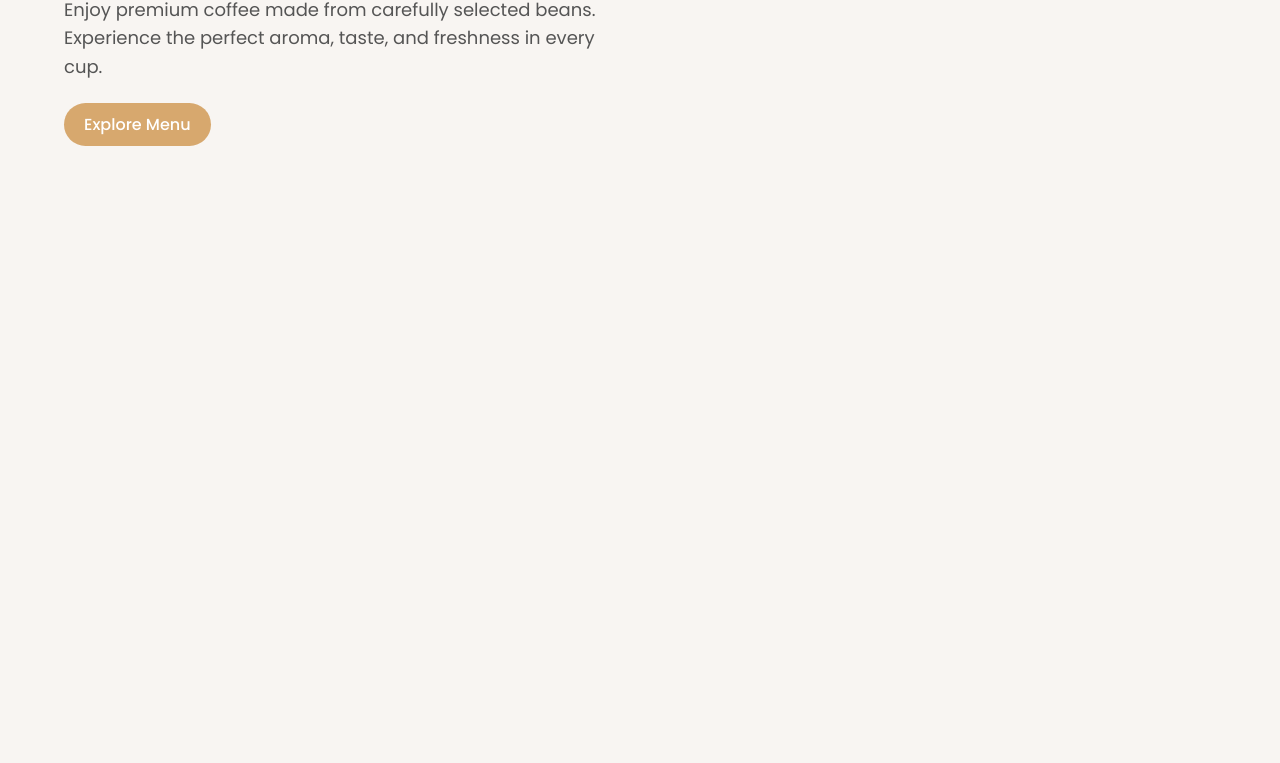
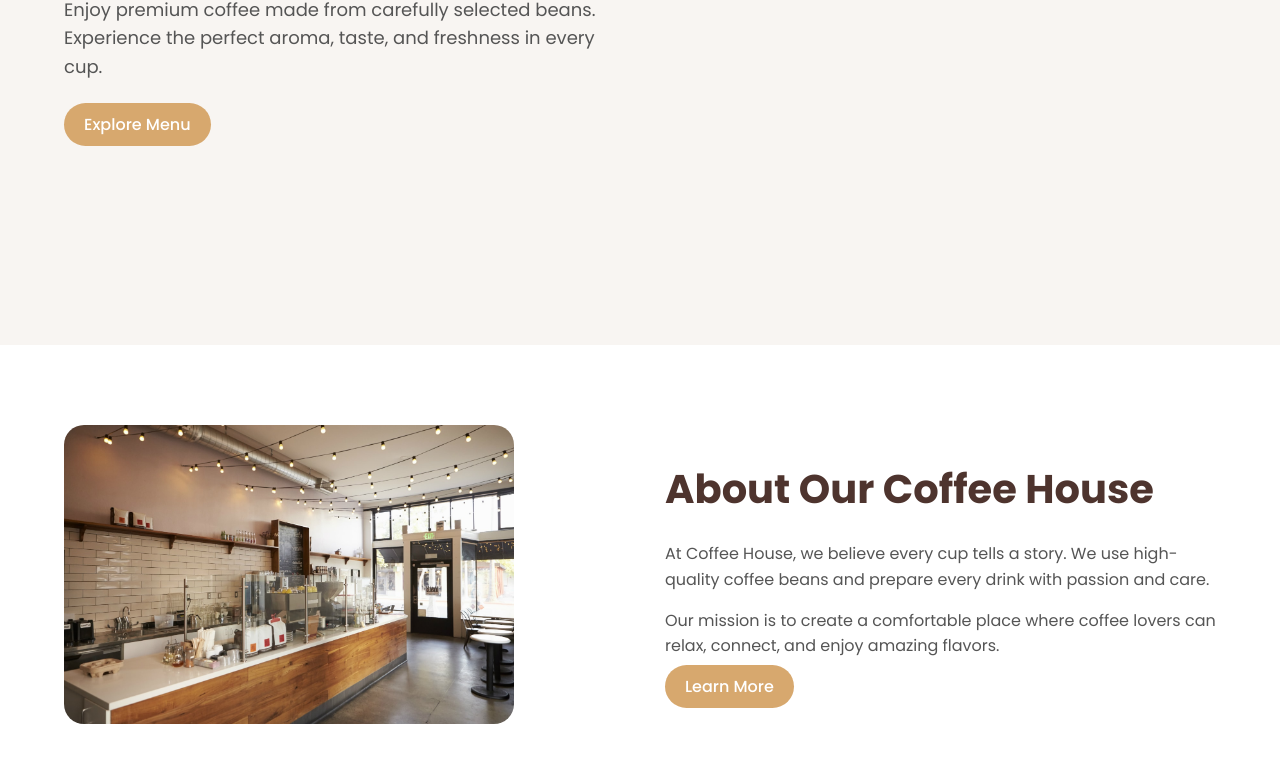
Before and after one commit to Muhammad-Ali6296/Coffee-Shop-, a plain HTML site: page index.html in a window 1280 px wide. Shown: the part 451-1214 px from the top of the page. Before the commit the page ends 800 px from the top, so only its background shows below. Drawn offline with Linux system fonts and the light colour scheme.

Commit message:
Added about section

```diff
--- a/css/style.css
+++ b/css/style.css
@@ -138,5 +138,50 @@ header{
     max-width:450px;
 }
 /* ========================================= */
+/* About Section */
+/* ========================================= */
+
+.about{
+    padding:80px 0;
+    background:white;
+}
+
+
+.about-content{
+    display:flex;
+    align-items:center;
+    gap:50px;
+}
+
+
+.about-image{
+    flex:1;
+}
+
+
+.about-image img{
+    width:100%;
+    max-width:450px;
+    border-radius:20px;
+}
+
+
+.about-text{
+    flex:1;
+}
+
+
+.about-text h2{
+    font-size:40px;
+    color:#4e342e;
+    margin-bottom:20px;
+}
+
+
+.about-text p{
+    color:#555;
+    margin-bottom:15px;
+}
+/* ========================================= */
 /* MEMBER 1 CSS END */
 /* ========================================= */
--- a/index.html
+++ b/index.html
@@ -67,6 +67,41 @@
         </div>
 
     </section>
+    <!-- ========================================= -->
+<!-- About Us Section -->
+<!-- ========================================= -->
+
+<section class="about" id="about">
+
+    <div class="container about-content">
+
+        <div class="about-image">
+            <img src="images/about-coffee.jpg" alt="Coffee Shop">
+        </div>
+
+
+        <div class="about-text">
+
+            <h2>About Our Coffee House</h2>
+
+            <p>
+                At Coffee House, we believe every cup tells a story.
+                We use high-quality coffee beans and prepare every drink
+                with passion and care.
+            </p>
+
+            <p>
+                Our mission is to create a comfortable place where
+                coffee lovers can relax, connect, and enjoy amazing flavors.
+            </p>
+
+            <a href="#" class="btn">Learn More</a>
+
+        </div>
+
+    </div>
+
+</section>
 
     <!-- MEMBER 1 END -->
 
```
Also changed, not shown: images/about-coffee.jpg (added).
